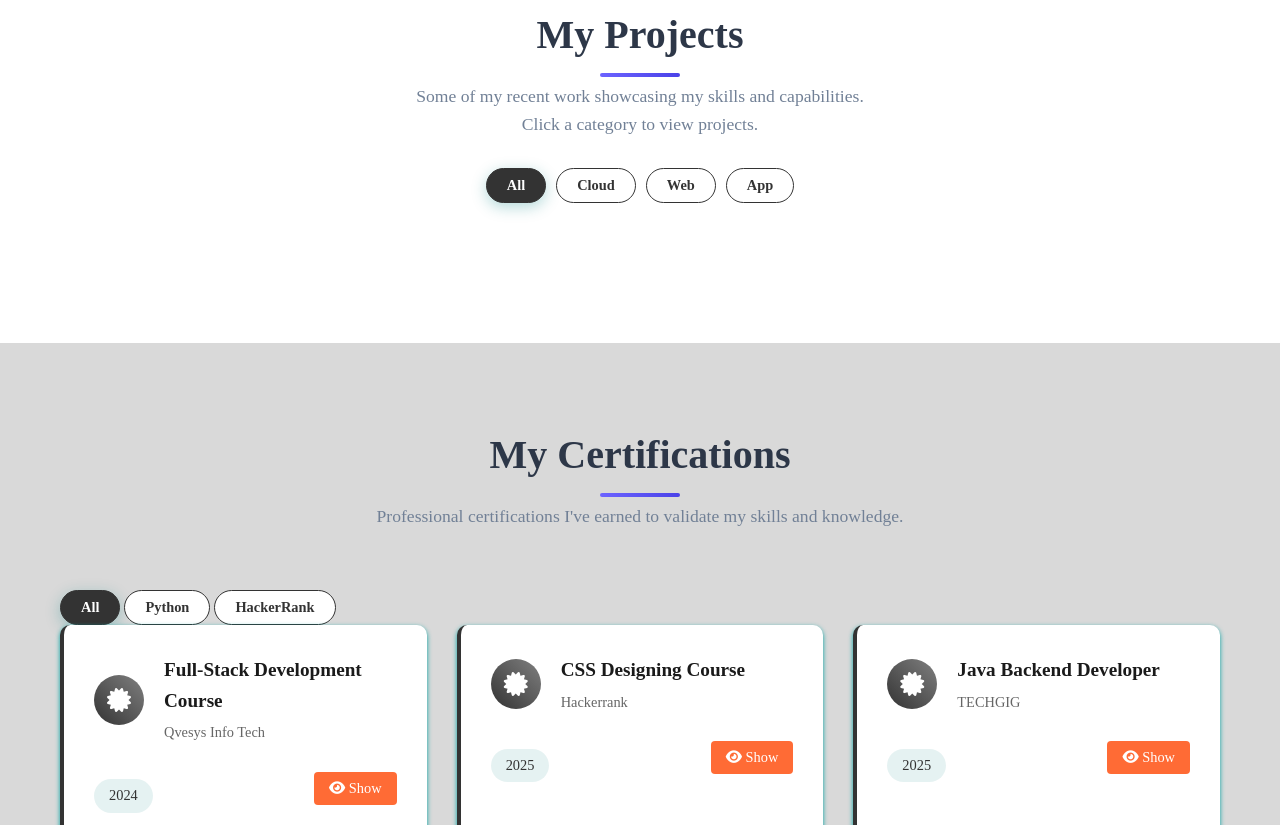
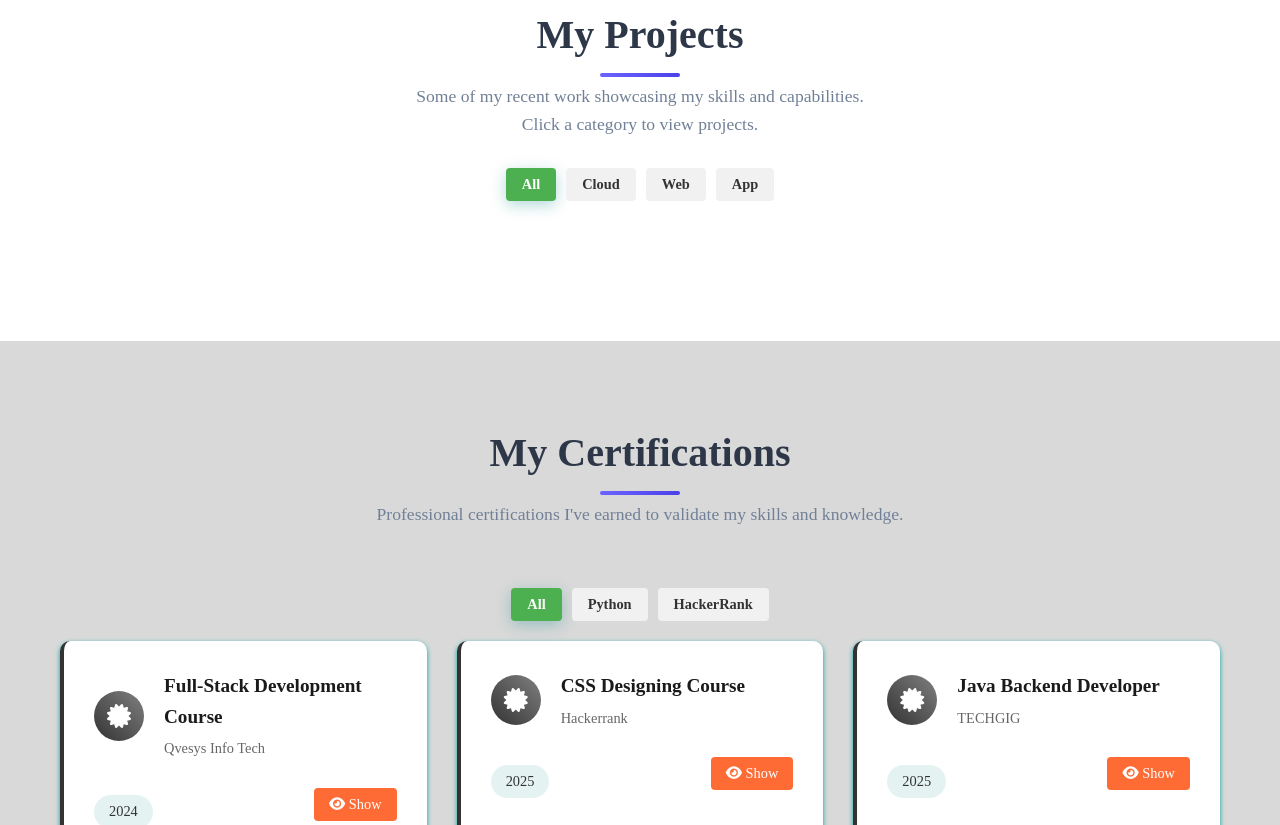
Before and after one commit to Poojaa022002/portfolio, a plain HTML site: page index.html in a window 1280 px wide. Shown: the part 2471-3296 px from the top of the page. Drawn offline with nearby package versions, Linux system fonts and the light colour scheme; files whose address does not match are found by name.

Commit message:
Update profile.css

```diff
--- a/css/profile.css
+++ b/css/profile.css
@@ -1,10 +1,10 @@
  /* Global Styles */
   :root {
-    --primary: #333333;        /* Dark Gray (Primary) */
-    --secondary: #FF6B35;      /* Vibrant Orange (Accent) - More professional than pure orange */
-    --dark: #1A1A1A;           /* Almost Black (Headings) */
-    --light: #d9d9d9;          /* Light Gray (Background) */
-    --accent: #808080;         /* Medium Gray (Secondary Elements) */
+    --primary: #333333;
+    --secondary: #FF6B35;
+    --dark: #1A1A1A;
+    --light: #d9d9d9;
+    --accent: #808080;
     --text: #2D2D2D;
     --text-light: #666666;
 }
@@ -82,7 +82,7 @@
         }
 
         .btn:hover {
-            background-color: #006666;
+            background-color: #717171;
             transform: translateY(-3px);
             box-shadow: 0 10px 20px rgba(0, 0, 0, 0.15);
         }
@@ -225,6 +225,8 @@
     display: none;
 }
 
+
+
 /* Responsive styles */
 @media (max-width: 992px) {
     .floating-nav {
@@ -820,7 +822,7 @@ h2.typing-text {
             background: white;
             padding: 20px;
             border-radius: 10px;
-            box-shadow: 0 5px 15px #008080;
+            box-shadow: 0 5px 15px #2D2D2D;
             margin-top: 30px;
             transition: all 0.3s ease;
         }
@@ -976,7 +978,7 @@ h2.typing-text {
 
         .project-card:hover {
             transform: translateY(-10px);
-            box-shadow: 0 15px 30px #008080;
+            box-shadow: 0 15px 30px #2D2D2D;
         }
 
         .project-img-container {
@@ -1200,6 +1202,43 @@ h2.typing-text {
     background-color: #E05A2B;
     transform: translateY(-2px);
 }
+
+.certification-filters {
+        display: flex;
+        justify-content: center;
+        margin-bottom: 20px;
+        gap: 10px;
+    }
+
+    .filter-btn {
+        padding: 8px 16px;
+        background: #f1f1f1;
+        border: none;
+        border-radius: 4px;
+        cursor: pointer;
+        transition: all 0.3s ease;
+    }
+
+    .filter-btn.active {
+        background: #4CAF50;
+        color: white;
+    }
+
+    .filter-btn:hover {
+        background: #ddd;
+    }
+
+    .filter-btn.active:hover {
+        background: #45a049;
+    }
+
+    .certification-card {
+        display: block;
+    }
+
+    .certification-card.hidden {
+        display: none;
+    }
 
 /* Certificate Modal */
 .certificate-modal {
@@ -1594,13 +1633,14 @@ h2.typing-text {
         }
 
         .back-to-top:hover {
-            background: linear-gradient(45deg, var(--secondary), #FF6B6B);
+            background: linear-gradient(45deg, var(--secondary), #2D2D2D);
             transform: translateY(-5px);
         }
 
         /* Responsive Styles */
         @media (max-width: 992px) {
             .hero-text h1 {
+                margin-top: 450px;
                 font-size: 2.5rem;
             }
 
@@ -1643,6 +1683,7 @@ h2.typing-text {
             }
 
             .hero-text h1 {
+                margin-top: 450px;
                 font-size: 2.2rem;
             }
 
@@ -1687,6 +1728,7 @@ h2.typing-text {
             }
 
             .hero-text h1 {
+                margin-top: 450px;
                 font-size: 2rem;
             }
 
```
